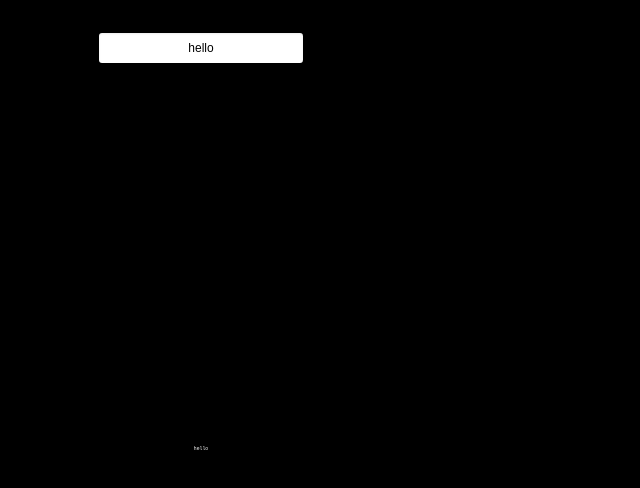
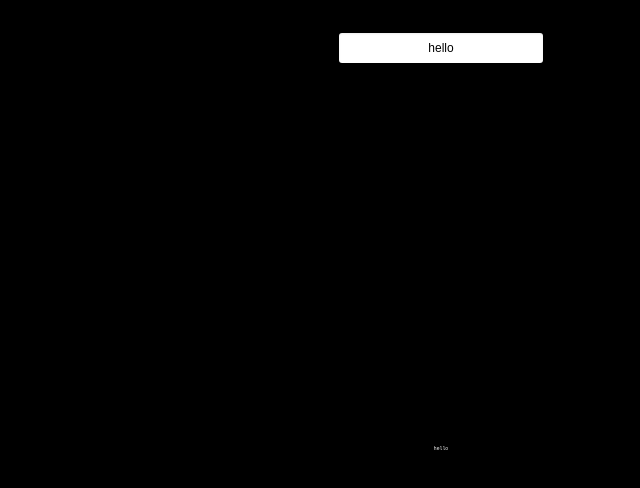
Before and after one commit to Wollivan/small-text, a plain HTML site: page index.html in a window 1280 px wide. Shown: the whole page, without its empty margins (207-847 px from the left). Drawn offline with Linux system fonts and the light colour scheme.

Commit message:
Width is height right?

```diff
--- a/style.css
+++ b/style.css
@@ -5,7 +5,7 @@ body {
 }
 
 header {
-  width: 100vh;
+  width: 100vw;
   height: 10vh;
   display: flex;
   justify-content: center;
@@ -13,7 +13,7 @@ header {
 }
 
 main {
-  width: 100vh;
+  width: 100vw;
   height: 90vh;
   display: flex;
   justify-content: center;
```
